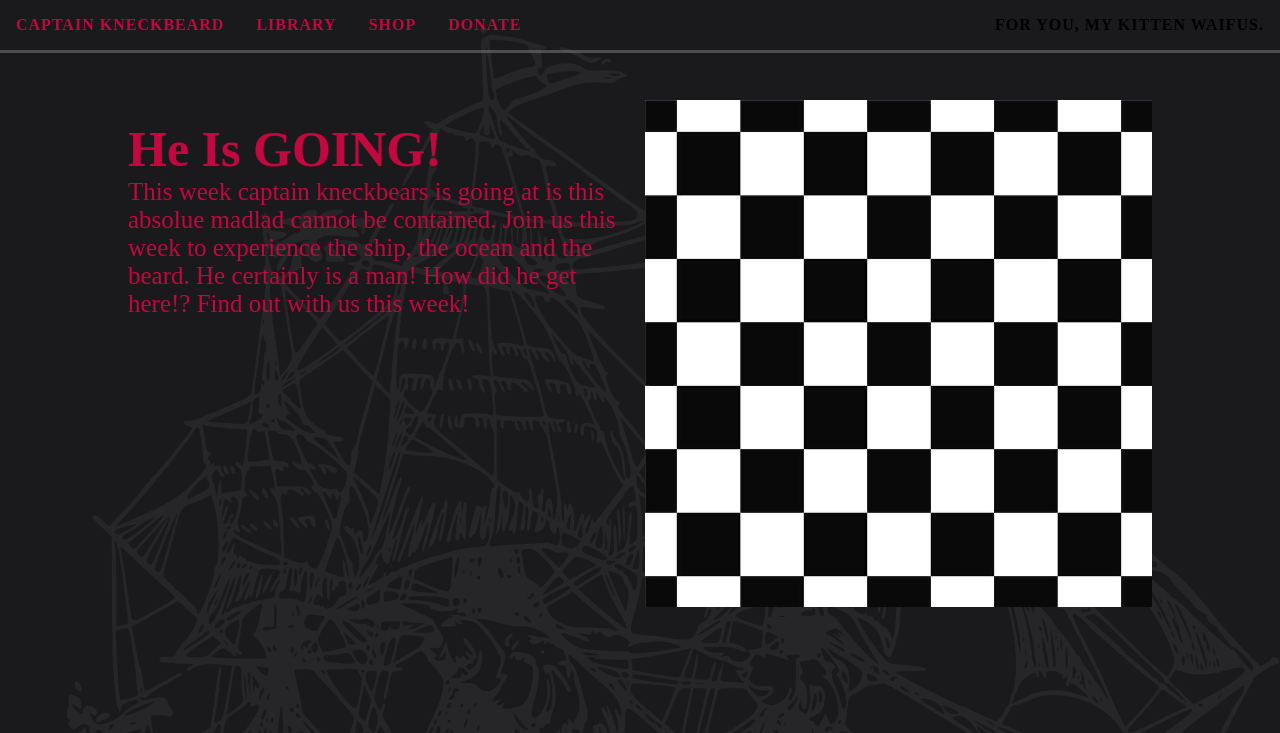
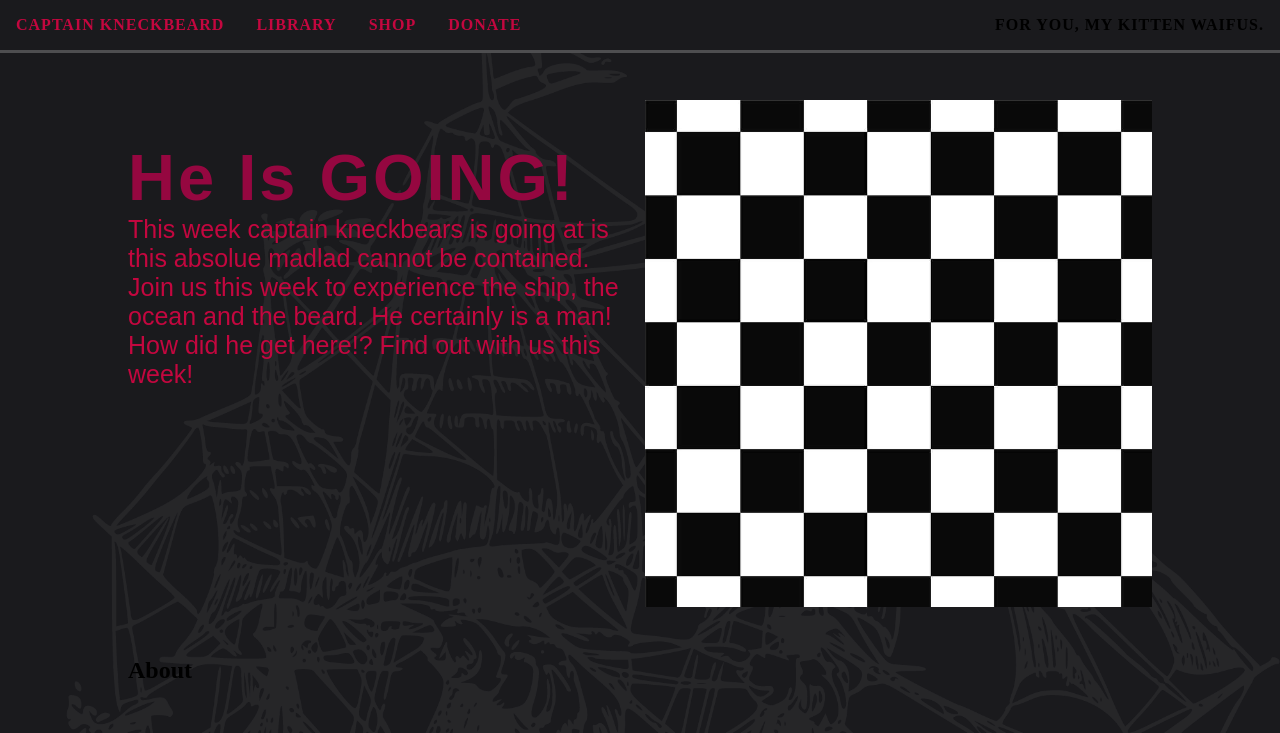
Before and after one commit to WilliamZycinskyIV/captianNeckSite, a Django app: page / in a window 1280 px wide. Shown: the top 733 px of the page. Run offline with Django 5.2, Linux system fonts and the light colour scheme.

Commit message:
More Style Stuff

```diff
--- a/captainNeckbeard/app/static/styles/homepageStyle.css
+++ b/captainNeckbeard/app/static/styles/homepageStyle.css
@@ -14,11 +14,16 @@
 /* START Nav Bar Section */
 
 .navbar{
+    z-index: 10;
     width: 100%;
     height: 50px;
     border-bottom: 3px solid var(--mainGrey);
     margin-bottom: 0;
     position: fixed;
+    background-color: var(--mainBlack);
+
+    /* Ensures the that navbar's Items do not cascade */
+    min-width:1000px;
 
 }
 
@@ -59,6 +64,7 @@
 #content{
     width: 100%;
     height: auto;
+    position: absolute;
 }
 
 body{
@@ -69,15 +75,14 @@ body{
 
 #backGroundImage{
     width: 100%;
-    position: fixed;
+    position: absolute;
 }
 
 .majorSection{
-    position: absolute;
+    position: relative;
     width:80%;
-    height: atuo;
+    height: auto;
     margin: 50px 10%;
-
 
     /* For Troulble Shooting */
     /* border: .5px solid #c3073f;  */
@@ -89,6 +94,8 @@ body{
 
 #comicOfTheWeek{
     margin-top: 100px;
+    font-family: Arial, Helvetica, sans-serif;
+
 }
 
 #comicOfTheWeekTextSection{
@@ -103,13 +110,16 @@ body{
 }
 
 #comicOfTheWeekTitle{
-    margin-top: 20px;
+    margin-top: 40px;
     height: auto;
     width: 100%;
 
-    font-size: 50px;
-    color: var(--rBright);
+    font-size: 65px;
+    color: var(--rMid);
+    /* -webkit-text-stroke-width: 3px;
+    -webkit-text-stroke-color: var(--rMid); */
 
+    letter-spacing: 3px;
 
     /* For Troulble Shooting */
     /* border: .5px solid #c3073f;  */
@@ -118,7 +128,6 @@ body{
 #comicOfTheWeekAbout{
     font-size: 25px;
     color: var(--rBright);
-
 
 }
 
@@ -141,3 +150,15 @@ body{
 }
 
 /* END THIS WEEK COMIC SECTION */
+
+
+
+/* START ABOUT SECTION */
+
+#about{
+    height: auto;
+
+
+}
+
+/* END ABOUT SECTION */
--- a/captainNeckbeard/app/templates/homePage.html
+++ b/captainNeckbeard/app/templates/homePage.html
@@ -28,9 +28,9 @@
 
 </nav>
 
+<img src="static/images/homepage/shipSil.png" id='backGroundImage'/>
 
 <div id='content'>
-    <img src="static/images/homepage/shipSil.png" id='backGroundImage'/>
 
     <div id='comicOfTheWeek' class='majorSection'>
 
@@ -58,9 +58,17 @@
             <image src='static/images/homepage/placeHolderImage.jpg' id='comicImage'/>
         </div>
 
-
     </div>
 
 
+    <div id='about' class='majorSection'>
+        <h2>
+            About
+        </h2>
+    </div>
 
 </div>
+
+<footer>
+
+</footer>
```
